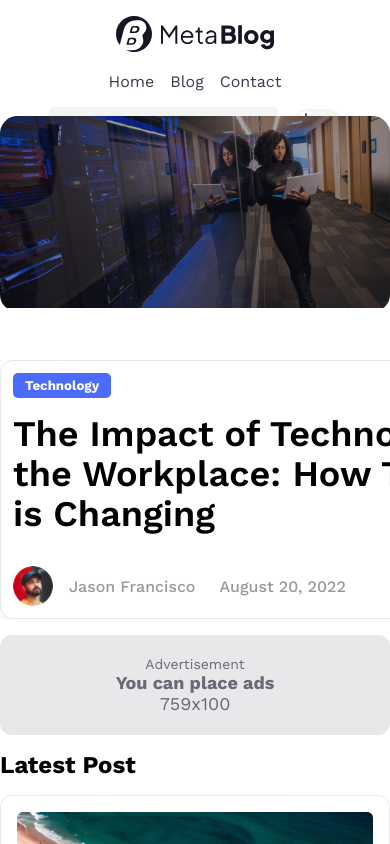
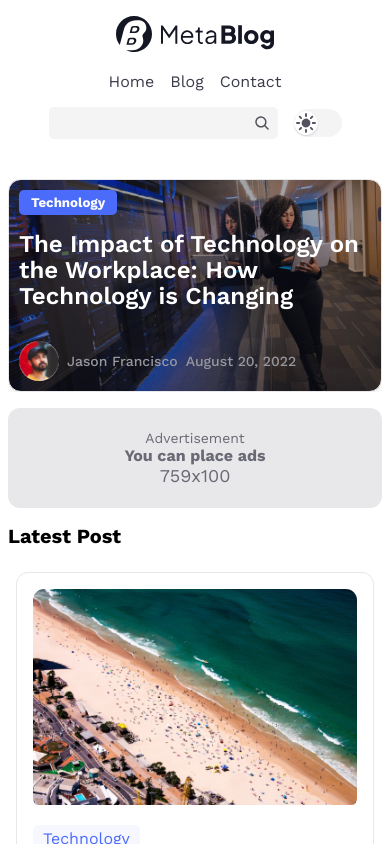
Before and after one commit to stpholise/meta_blog, a React (Vite) app: page / in a window 390 px wide. Shown: the top 844 px of the page. Built offline with nearby package versions, Linux system fonts and the light colour scheme.

Commit message:
mobile view

```diff
--- a/src/App.css
+++ b/src/App.css
@@ -122,3 +122,21 @@ button:hover {
 .emailIcon{
   width:18px;
 }
+
+@media(max-width:529px){
+
+  h1{
+    font-weight:600;
+    font-size:24px;
+    line-height:26px;
+  }
+
+  h2{
+    font-size:20px;
+  }
+
+  h3{
+    font-size:16px;
+  }
+
+}
--- a/src/styles/Header.css
+++ b/src/styles/Header.css
@@ -94,10 +94,9 @@
 @media(max-width:520px) {
 
 .header{
-    height:100px;
+    height:fit-content;
     width:100%;
     max-width:1216px;
-
     flex-direction:column;
     padding:1rem;
     gap:1rem;
--- a/src/styles/Home.css
+++ b/src/styles/Home.css
@@ -102,16 +102,42 @@ body.darkMode .heroCard{
 @media(max-width: 520px){
     .content{
         gap:16px;
+        padding:0.5rem;
+    }
+    .heroImage{
+        object-fit: cover;
+        height:100%;
+    }
+    .heroImgCont{
+        margin-bottom:3rem;
+        border-radius:1.1rem;
+        overflow-x:hidden;
+        height:fit-content;
+        display:none;
     }
     .heroCard{
         position:static;
         top:0;
         left:0;
         transform: translate(-0, -0);
-        z-index:20;
-        background:var(--light-bg);
-        border-radius:0.8rem;
-        padding:12px;
+        padding:10px;
+        width:100%;
+        background:transparent;
+        color:#fff;
+        background:url('../assets/hero_Image.jpg');
+        background-size:cover;
+        background-position:center;
 
     }
+    .postUserInfo{
+        gap:0.5rem;
+    }
+
+    .userImgWrapper{
+        gap:0.5rem;
+    }
+    .postUserInfo p{
+        font-size:14px;
+    }
+
 }
--- a/src/styles/footer.css
+++ b/src/styles/footer.css
@@ -14,7 +14,7 @@ body.darkMode footer,
 body.darkMode .footerBottom {
     background:var(--darker-footer-bg);
     color:var( --dark-footer-text);
-    border-top:var(--dark-footer-bg)
+    border-top:var(--dark-footer-bg);
 }
 
 body.darkMode footer a{
@@ -26,6 +26,8 @@ body.darkMode footer a{
     max-width:1216px;
     display:flex;
     flex-direction:column;
+    margin:auto;
+    align-content:space-between;
 }
 
 body.darkMode footer .footerConetent{
@@ -88,6 +90,7 @@ body.darkMode footer .footerTitle {
     border-top:1px solid rgba(220, 221, 223, 1);
     padding: 2rem 0;
     gap: 6rem;
+    margin-top:0.5rem;
 }
 
 
@@ -210,9 +213,33 @@ body.darkMode .subscribeBtn {
         text-align:center;
     }
 
+    .footerLinks{
+        display:flex;
+        justify-content:space-between;
+        gap:1rem;
+        width:100%;
+        padding:1rem;
+    }
+    .footerLinks .linkItemsColumn{
+        display:flex;
+        flex-direction:column;
+        gap:0.5rem;
+    }
     .footerBottom{
         flex-direction:column;
-        padding: 1rem 0;
+        padding: 0.5rem 0;
         gap: 1rem;
+        width:100%;
+    }
+
+    .footerBottom .bottomLeft{
+        display:flex;
+        gap:1rem;
+        width:100%;
+        justify-content: center;
+    }
+    .footerBottom .bottomRight{
+        width:100%;
+        justify-content: space-between;
     }
 }
--- a/src/styles/latestPosts.css
+++ b/src/styles/latestPosts.css
@@ -19,6 +19,12 @@
 
 body.darkMode .postContainer{
     background-color:var(--dark-bg);
+}
+
+
+.postTop{
+    border-radius:0.7rem;
+    overflow:hidden;
 }
 .postBottom{
     display:flex;
@@ -46,6 +52,7 @@ body.darkMode .postContainer{
     display:block;
 }
 
+
 /* ============================ */
 /* ============================ */
 /* ============================ */
@@ -68,6 +75,7 @@ body.darkMode .postContainer{
         width:100%;
         display:grid;
         grid-template-columns:  1fr;
-        gap:1.7rem;
+        gap:1rem;
+        padding:0.5rem;
     }
 }
```
